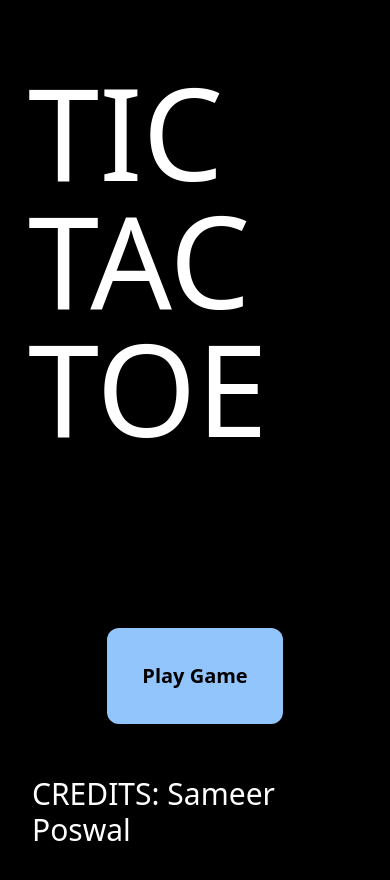
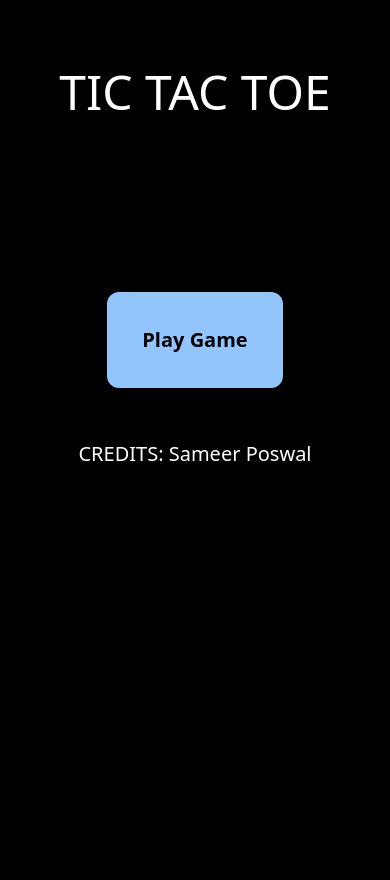
Before and after one commit to poswalsameer/Tic-Tac-Toe, a website: page index.html in a window 390 px wide. After the commit the page ends 844 px from the top, so only its background shows below. Drawn offline with Linux system fonts and the light colour scheme.

Commit message:
Made the home page responsive

```diff
--- a/index.html
+++ b/index.html
@@ -15,7 +15,7 @@
 
     <div class=" mt-10 p-7 flex justify-center items-center w-screen" >
 
-        <h1 class="text-9xl" >TIC TAC TOE</h1>
+        <h1 class=" text-5xl sm:text-8xl lg:text-[10rem] xl:text-[12rem] " >TIC TAC TOE</h1>
 
     </div>
 
@@ -27,7 +27,7 @@
             onclick="playGame()"
             >Play Game</button>
 
-            <p class=" m-8 text-3xl " >CREDITS: Sameer Poswal</p>
+            <p class=" m-8 text-xl sm:text-3xl lg:text-3xl xl:text-3xl " >CREDITS: Sameer Poswal</p>
 
             <!-- no logic of using the exit button now as we cannot close the window -->
             <!-- <button class="m-5 h-24 w-44 flex justify-center items-center bg-blue-300 text-black  rounded-xl text-xl font-bold" onclick="exitGame()" >Exit</button> -->
```
Also changed, not shown: output.css.
